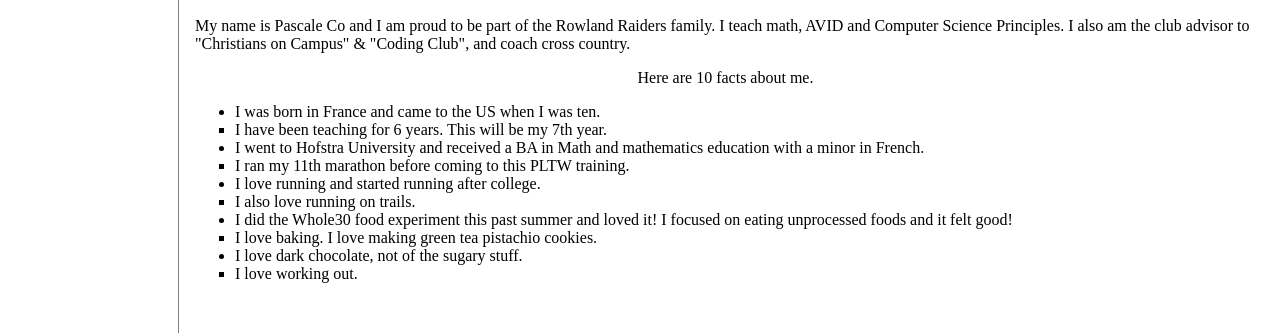
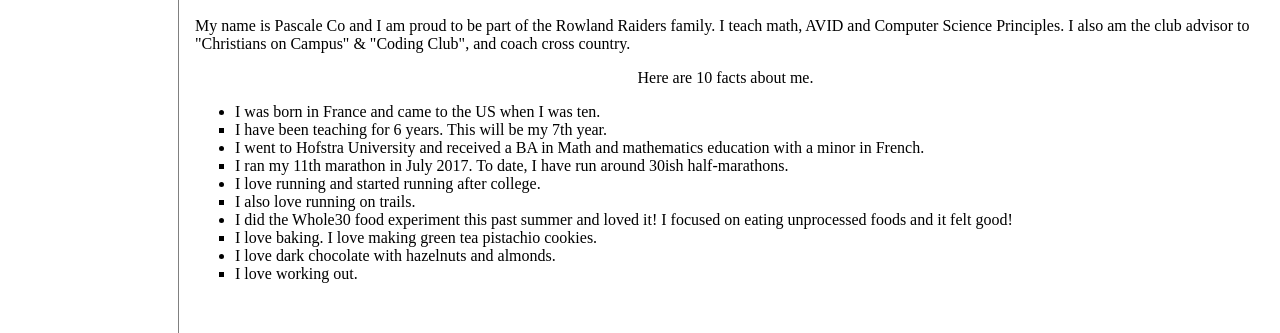
Before and after one commit to pascaleco/pltwtraining, a plain HTML site: page aboutme.html in a window 1280 px wide. Shown: the part 694-1027 px from the top of the page. Drawn offline with Linux system fonts and the light colour scheme.

Commit message:
Add files via upload

```diff
--- a/aboutme.html
+++ b/aboutme.html
@@ -38,12 +38,12 @@
     <li>I was born in France and came to the US when I was ten.</li>
     <li type="square">I have been teaching for 6 years.  This will be my 7th year.</li>
     <li>I went to Hofstra University and received a BA in Math and mathematics education with a minor in French.</li>
-    <li type="square">I ran my 11th marathon before coming to this PLTW training.</li>
+    <li type="square">I ran my 11th marathon in July 2017.  To date, I have run around 30ish half-marathons.</li>
     <li>I love running and started running after college.</li>
     <li type="square">I also love running on trails.</li>
     <li>I did the Whole30 food experiment this past summer and loved it!  I focused on eating unprocessed foods and it felt good!</li>
     <li type="square">I love baking.  I love making green tea pistachio cookies.</li>
-    <li>I love dark chocolate, not of the sugary stuff.</li>
+    <li>I love dark chocolate with hazelnuts and almonds.</li>
     <li type="square">I love working out.</li>
   </ul>
 
```
